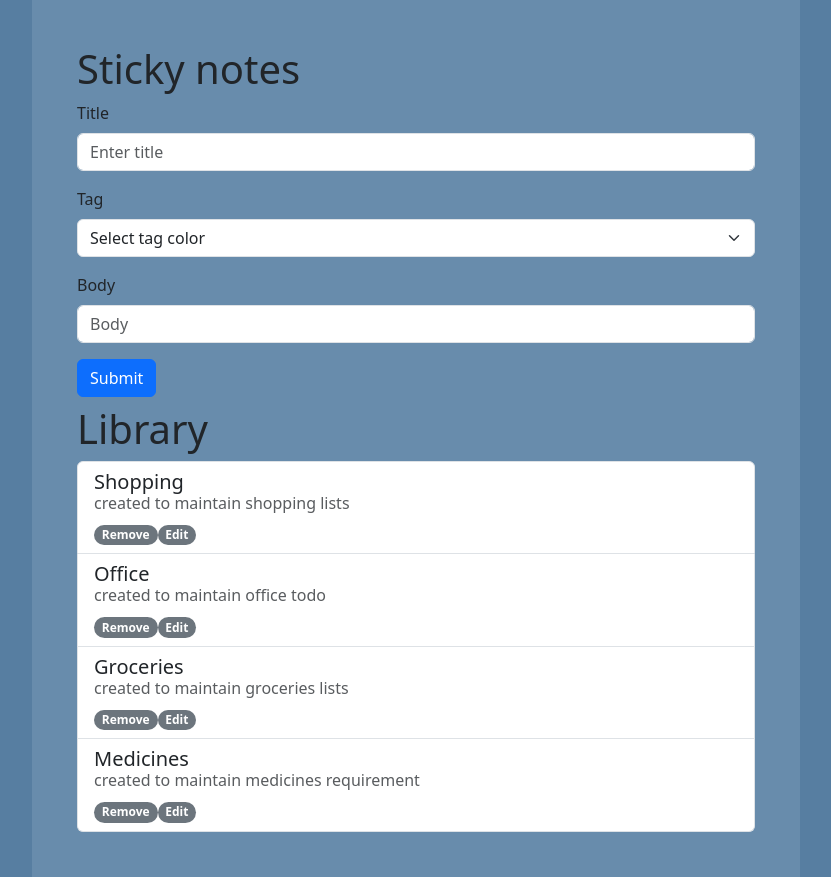
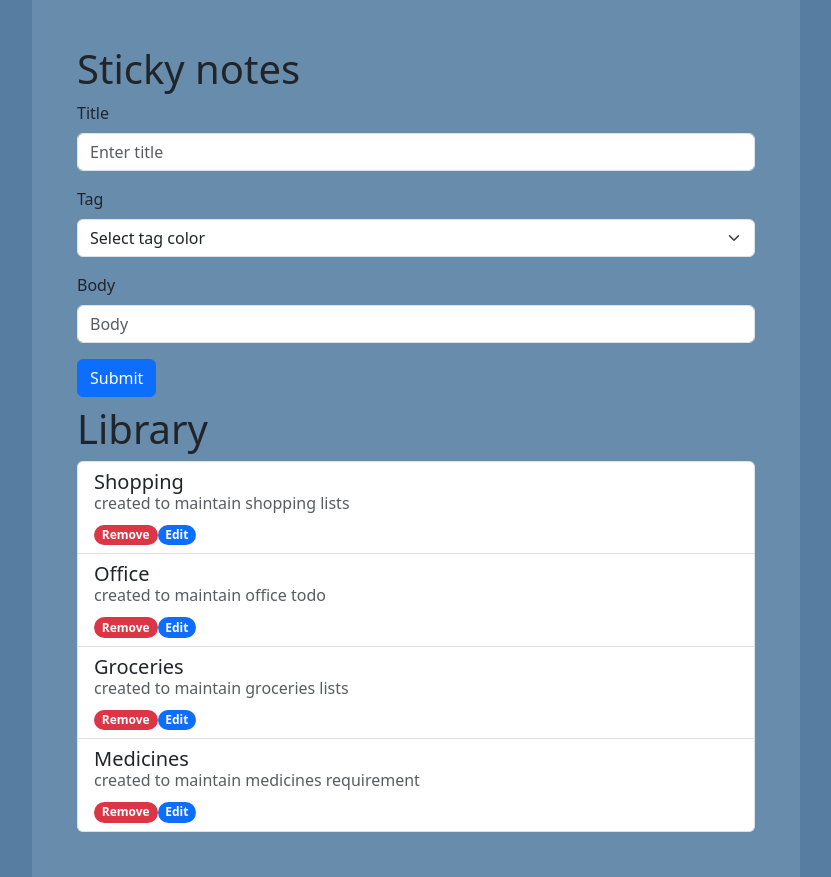
Before and after one commit to akhtarvahid/sticky-notes, a React (Create React App) app: page / in a window 1280 px wide. Shown: the whole page, without its empty margins (224-1055 px from the left). Built offline with nearby package versions, Linux system fonts and the light colour scheme.

Commit message:
badge color change for create and remove

```diff
--- a/src/components/stickies-list/StickyList.tsx
+++ b/src/components/stickies-list/StickyList.tsx
@@ -25,10 +25,10 @@ const StickyList: React.FC<{
               <Card.Subtitle className="mb-2 text-muted">
                 {sticky.body}
               </Card.Subtitle>
-              <Badge bg="secondary" onClick={() => deleteSticky(sticky.id)} pill>
+              <Badge bg="danger" onClick={() => deleteSticky(sticky.id)} pill>
                 Remove
               </Badge>
-              <Badge bg="secondary" onClick={() => setSelectedSticky(sticky)} pill>
+              <Badge bg="primary" onClick={() => setSelectedSticky(sticky)} pill>
                 Edit
               </Badge>
             </ListGroup.Item>
```
